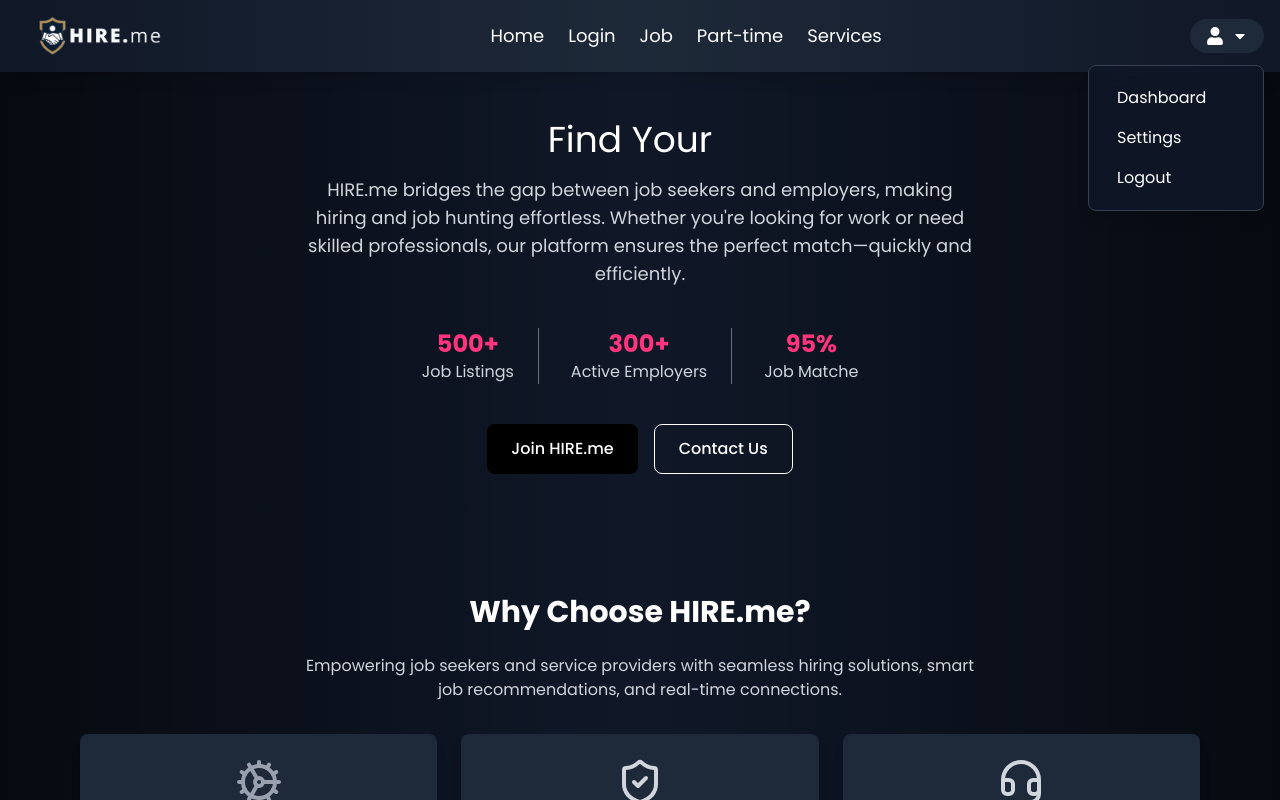
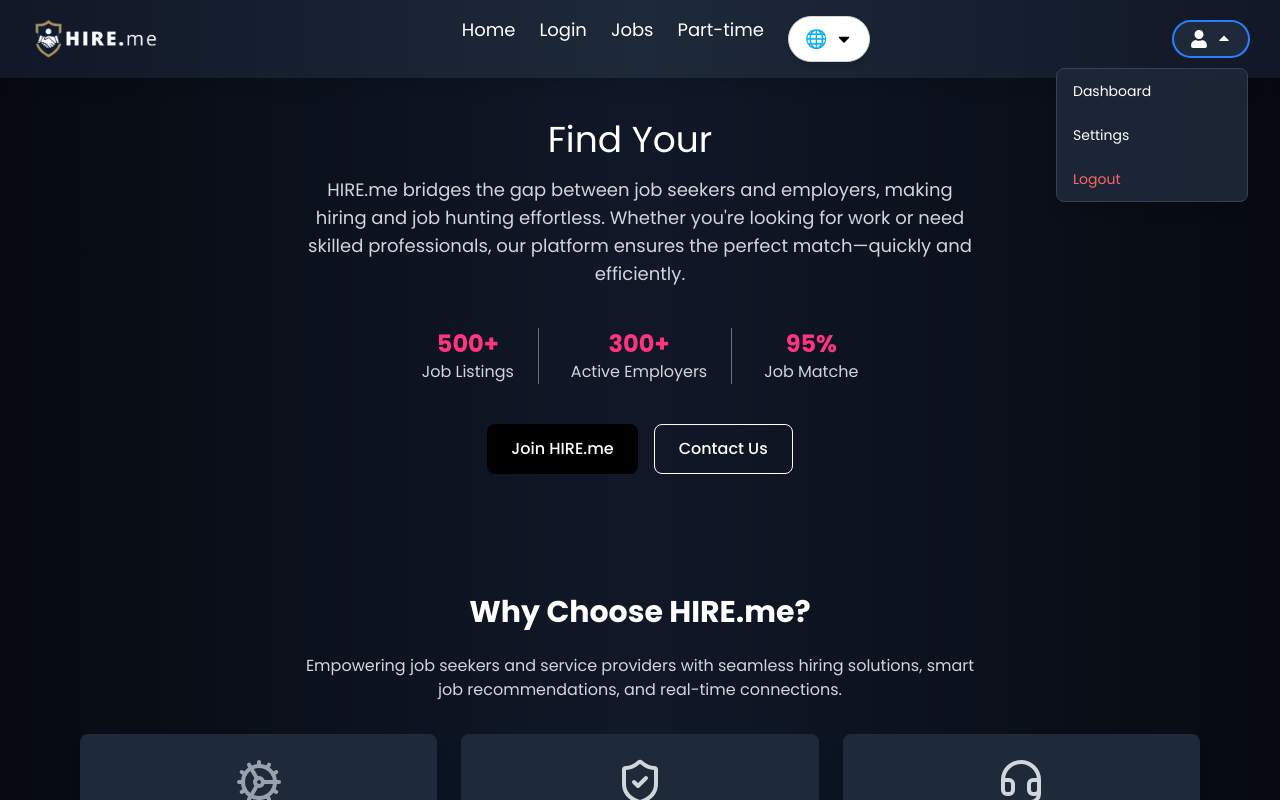
Before and after one commit to av-nandedkar/HIRE.me, a React (Vite) app in the folder frontend/: page / in a window 1280 px wide. Both pictures are taken after a click on the button 1227 px from the left and 36 px from the top of the page. Shown: the top 800 px of the page. Built offline with nearby package versions, Linux system fonts and the light colour scheme.

Commit message:
nav update

```diff
--- a/frontend/src/components/Navbar/Navbar.jsx
+++ b/frontend/src/components/Navbar/Navbar.jsx
@@ -1,17 +1,33 @@
-import React, { useState } from "react";
+import React, { useState ,useEffect } from "react";
 import { FaUser, FaCaretDown, FaBars, FaTimes } from "react-icons/fa";
 
 const Navbar = () => {
   const [menuOpen, setMenuOpen] = useState(false);
   const [dropdownOpen, setDropdownOpen] = useState(false);
+  const [languageOpen, setLanguageOpen] = useState(false);
+
+  useEffect(() => {
+    if (languageOpen && !window.googleTranslateElementInit) {
+      window.googleTranslateElementInit = () => {
+        new window.google.translate.TranslateElement(
+          { pageLanguage: "en", autoDisplay: false },
+          "google_translate_element"
+        );
+      };
+      const script = document.createElement("script");
+      script.src = "https://translate.google.com/translate_a/element.js?cb=googleTranslateElementInit";
+      script.async = true;
+      document.body.appendChild(script);
+    }
+  }, [languageOpen]);
 
   return (
     <nav className="bg-gradient-to-r from-gray-900 via-gray-800 to-gray-900 text-white p-4 fixed top-0 w-full z-50 shadow-lg">
-      <div className="container mx-auto flex justify-between items-center">
+      <div className="container mx-auto flex justify-between items-center px-4">
 
         {/* Logo */}
         <a href="/" className="flex items-center space-x-2">
-          <img src="/HIRE.me-white.png" alt="HIRE.me Logo" className="px-5 h-10 w-auto" />
+          <img src="/HIRE.me-white.png" alt="HIRE.me Logo" className="h-10 w-auto" />
         </a>
 
         {/* Desktop Menu */}
@@ -24,66 +40,106 @@ const Navbar = () => {
                after:bg-[#ff347f] after:transition-all after:duration-300 hover:after:w-full">Login</a></li>
           <li><a href="/companies" className="relative hover:text-[#ff347f] transition duration-300
                after:content-[''] after:absolute after:left-0 after:bottom-0 after:w-0 after:h-[2px]
-               after:bg-[#ff347f] after:transition-all after:duration-300 hover:after:w-full">Job</a></li>
+               after:bg-[#ff347f] after:transition-all after:duration-300 hover:after:w-full">Jobs</a></li>
           <li><a href="/pricing" className="relative hover:text-[#ff347f] transition duration-300
                after:content-[''] after:absolute after:left-0 after:bottom-0 after:w-0 after:h-[2px]
                after:bg-[#ff347f] after:transition-all after:duration-300 hover:after:w-full">Part-time</a></li>
-          <li><a href="/contact" className="relative hover:text-[#ff347f] transition duration-300
-               after:content-[''] after:absolute after:left-0 after:bottom-0 after:w-0 after:h-[2px]
-               after:bg-[#ff347f] after:transition-all after:duration-300 hover:after:w-full">Services</a></li>
+
+          {/* Language Dropdown */}
+          <li className="relative">
+            <button
+              onClick={() => setLanguageOpen((prev) => !prev)}
+              className="flex items-center space-x-2 bg-white text-black px-4 py-2 rounded-full shadow-md border border-gray-300 hover:bg-gray-200 transition-all"
+            >
+              <span className="font-medium"><strong>🌐</strong></span>
+              <FaCaretDown className={`transition-transform ${languageOpen ? "rotate-180" : ""}`} />
+            </button>
+
+            {/* Dropdown Menu */}
+            <div className={`absolute right-0 mt-2 w-52 bg-white shadow-lg border border-gray-300 rounded-lg p-3 transition-all duration-300 ease-in-out ${languageOpen ? "opacity-100 scale-100 visible" : "opacity-0 scale-95 invisible"}`}>
+              <div id="google_translate_element" className="p-2 text-center"></div>
+            </div>
+          </li>
         </ul>
 
         {/* Profile Dropdown */}
         <div className="relative hidden md:block">
           <button
             onClick={() => setDropdownOpen(!dropdownOpen)}
-            className="flex items-center space-x-2 bg-gray-800 px-4 py-2 rounded-full hover:bg-gray-700 transition"
+            className="flex items-center space-x-2 bg-gray-800 px-4 py-2 rounded-full hover:bg-gray-700 transition focus:outline-none focus:ring-2 focus:ring-blue-500"
           >
             <FaUser className="text-lg" />
-            <FaCaretDown />
+            <FaCaretDown className={`transition-transform duration-300 ${dropdownOpen ? 'rotate-180' : 'rotate-0'}`} />
           </button>
+
           {dropdownOpen && (
-            <div className="absolute right-0 mt-3 bg-gray-900/90 backdrop-blur-lg text-white rounded-lg p-3 w-44 shadow-lg border border-gray-700 transition-all duration-300">
-              <a href="/dashboard" className="block px-4 py-2 hover:bg-gray-700 rounded-md transition duration-200">Dashboard</a>
-              <a href="/settings" className="block px-4 py-2 hover:bg-gray-700 rounded-md transition duration-200">Settings</a>
-              <a href="/logout" className="block px-4 py-2 hover:bg-gray-700 rounded-md transition duration-200">Logout</a>
+            <div className="absolute right-0 mt-3 w-48 origin-top-right bg-gray-800/90 backdrop-blur-sm border border-gray-700 rounded-lg shadow-lg transition-all ease-out duration-300 scale-100">
+              <a href="/dashboard" className="block px-4 py-3 text-sm text-white hover:bg-gray-700 rounded-md transition-colors">Dashboard</a>
+              <a href="/settings" className="block px-4 py-3 text-sm text-white hover:bg-gray-700 rounded-md transition-colors">Settings</a>
+              <a href="/logout" className="block px-4 py-3 text-sm text-red-400 hover:bg-red-700 hover:text-white rounded-md transition-colors">Logout</a>
             </div>
           )}
         </div>
 
         {/* Mobile Menu Button */}
         <button
-          className="md:hidden block text-gray-400 focus:outline-none"
+          className="md:hidden block text-gray-400 focus:outline-none focus:ring-2 focus:ring-blue-500 rounded-full transition-transform duration-300 ease-in-out"
           onClick={() => setMenuOpen(!menuOpen)}
         >
-          {menuOpen ? <FaTimes className="w-6 h-6" /> : <FaBars className="w-6 h-6" />}
+          {menuOpen ? (
+            <FaTimes className="w-6 h-6 transition-transform duration-300 ease-in-out transform scale-100 hover:scale-110" />
+          ) : (
+            <FaBars className="w-6 h-6 transition-transform duration-300 ease-in-out transform scale-100 hover:scale-110" />
+          )}
         </button>
       </div>
 
       {/* Mobile Menu */}
-      <div
-        className={`md:hidden bg-gray-900/90 p-5 absolute top-16 left-0 w-full flex flex-col items-center space-y-4 transition-all duration-300 ${
-          menuOpen ? "opacity-100 visible" : "opacity-0 invisible"
-        }`}
-      >
-        <a href="/" className="relative hover:text-[#ff347f] transition duration-300
-               after:content-[''] after:absolute after:left-0 after:bottom-0 after:w-0 after:h-[2px]
-               after:bg-[#ff347f] after:transition-all after:duration-300 hover:after:w-full">Home</a>
-        <a href="/login" className="relative hover:text-[#ff347f] transition duration-300
-               after:content-[''] after:absolute after:left-0 after:bottom-0 after:w-0 after:h-[2px]
-               after:bg-[#ff347f] after:transition-all after:duration-300 hover:after:w-full">Login</a>
-        <a href="/companies" className="relative hover:text-[#ff347f] transition duration-300
-               after:content-[''] after:absolute after:left-0 after:bottom-0 after:w-0 after:h-[2px]
-               after:bg-[#ff347f] after:transition-all after:duration-300 hover:after:w-full">Jobs</a>
-        <a href="/pricing" className="relative hover:text-[#ff347f] transition duration-300
-               after:content-[''] after:absolute after:left-0 after:bottom-0 after:w-0 after:h-[2px]
-               after:bg-[#ff347f] after:transition-all after:duration-300 hover:after:w-full">Part-time</a>
-        <a href="/contact" className="relative hover:text-[#ff347f] transition duration-300
-               after:content-[''] after:absolute after:left-0 after:bottom-0 after:w-0 after:h-[2px]
-               after:bg-[#ff347f] after:transition-all after:duration-300 hover:after:w-full">Services</a>
+      <div className={`md:hidden bg-gray-900/90 p-5 absolute top-16 left-0 w-full flex flex-col items-center space-y-4 transition-all duration-300 ease-in-out ${menuOpen ? "opacity-100 visible scale-100" : "opacity-0 invisible scale-95"}`}>
+        <a href="/" className="hover:text-[#ff347f] transition duration-300">Home</a>
+        <a href="/login" className="hover:text-[#ff347f] transition duration-300">Login</a>
+        <a href="/companies" className="hover:text-[#ff347f] transition duration-300">Jobs</a>
+        <a href="/pricing" className="hover:text-[#ff347f] transition duration-300">Part-time</a>
+        <a href="/contact" className="hover:text-[#ff347f] transition duration-300">Services</a>
+
+        {/* Mobile Profile Dropdown */}
+        <div className="relative">
+          <button
+            onClick={() => setDropdownOpen(!dropdownOpen)}
+            className="flex items-center space-x-2 bg-gray-800 px-4 py-2 rounded-full hover:bg-gray-700 transition focus:outline-none focus:ring-2 focus:ring-blue-500"
+          >
+            <FaUser className="text-lg" />
+            <FaCaretDown className={`transition-transform duration-300 ${dropdownOpen ? 'rotate-180' : 'rotate-0'}`} />
+          </button>
+
+          {dropdownOpen && (
+            <div className="absolute right-0 mt-3 w-48 origin-top-right bg-gray-800/90 backdrop-blur-sm border border-gray-700 rounded-lg shadow-lg transition-all ease-out duration-300 scale-100">
+              <a href="/dashboard" className="block px-4 py-3 text-sm text-white hover:bg-gray-700 rounded-md transition-colors">Dashboard</a>
+              <a href="/settings" className="block px-4 py-3 text-sm text-white hover:bg-gray-700 rounded-md transition-colors">Settings</a>
+              <a href="/logout" className="block px-4 py-3 text-sm text-red-400 hover:bg-red-700 hover:text-white rounded-md transition-colors">Logout</a>
+            </div>
+          )}
+        </div>
+
+        {/* Mobile Language Dropdown */}
+        <div className="relative w-full flex justify-center">
+          <button
+            onClick={() => setLanguageOpen((prev) => !prev)}
+            className="flex items-center space-x-2 bg-white text-black px-4 py-2 rounded-full shadow-md border border-gray-300 hover:bg-gray-200 transition-all"
+          >
+            <span className="font-medium"><strong>🌐</strong></span>
+            <FaCaretDown className={`transition-transform ${languageOpen ? "rotate-180" : ""}`} />
+          </button>
+
+          {/* Dropdown Menu */}
+          <div className={`absolute top-full mt-2 w-52 bg-white shadow-lg border border-gray-300 rounded-lg p-3 transition-all ease-in-out ${languageOpen ? "opacity-100 scale-100 visible" : "opacity-0 scale-95 invisible"}`}>
+            <div id="google_translate_element_mobile" className="p-2 text-center"></div>
+          </div>
+        </div>
       </div>
     </nav>
   );
+
 };
 
 const Footer = () => {
```
Also changed, not shown: 1 other file (tests, documents, lock files or other folders).
